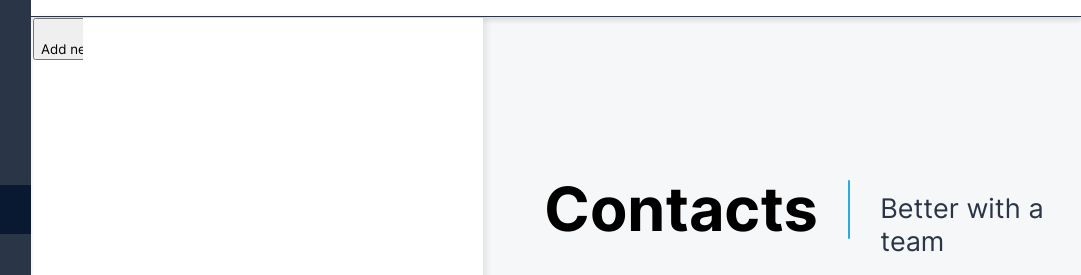
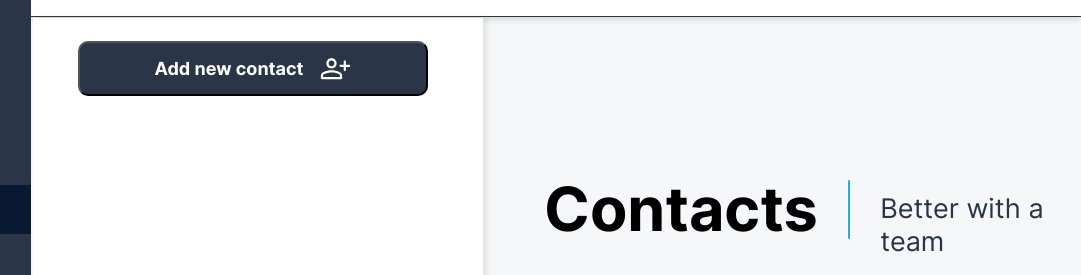
Before and after one commit to JenniferPetrus/Join, a website: page contacts.html in a window 1280 px wide. Shown: the part 74-349 px from the top of the page, 199-1280 px from the left. Drawn offline with Linux system fonts and the light colour scheme; files that its build step writes are made by us from their sources; no server answers.

Commit message:
Update problem solved

```diff
--- a/styles/contacts.css
+++ b/styles/contacts.css
@@ -17,35 +17,46 @@ body{
     top: 92px;
     display: flex;
     flex-direction: column;
+    overflow: scroll;
+    overflow-x: hidden;
+    scrollbar-width: thin;
+    scrollbar-color: #A8A8A8 rgba(255, 255, 255, 0);
 }
 
-.contactSectionBtn{
+.background-btn{
+    position: fixed;
+    z-index: 2;
     display: flex;
+    align-items: center;
+    justify-content: center;
+    background-color: white;
+    width: 440px;
+    height: 101px;
 }
 
-
-.contacts-section button {
-
-    position: fixed;
+.add-contact-btn{
+    background-color: #2A3647;
+    width: 350px;
+    height: 55px;
+    border-radius: 10px;
+    color: white;
+    font-size: 18px;
+    font-weight: 700;
+    display: flex;
+    align-items: center;
+    justify-content: center;
+    gap: 15px;
     cursor: pointer;
-    padding: 40px;
-    padding-right: 70px;
-    background-color: white;
 }
 
 .contacts-section{
-    position: fixed;
     width: 400px;
     height: calc(100vh - 90px);
     left: 232px;
     background: rgba(255, 255, 255, 1);
     top: 92px;
-    padding-top: 80px;
     margin-left: 50px;
-    overflow: scroll;
-    overflow-x: hidden;
-    scrollbar-width: thin;
-    scrollbar-color: #A8A8A8 rgba(255, 255, 255, 0);
+    margin-top: 80px;
 }
 
 .contact-header{
@@ -127,6 +138,7 @@ body{
     font-size: 14px;
     cursor: pointer;
     padding-left: 25px;
+    padding-top: 20px;
 }
 
 .first-letter{
@@ -139,6 +151,7 @@ body{
     font-size: 20px;
     font-weight: 500;
     margin-bottom: 5px;
+    margin-top: 5px;
 }
 
 .single-contact:hover{
```
Also changed, not shown: contacts.html (+0 -2 lines).
